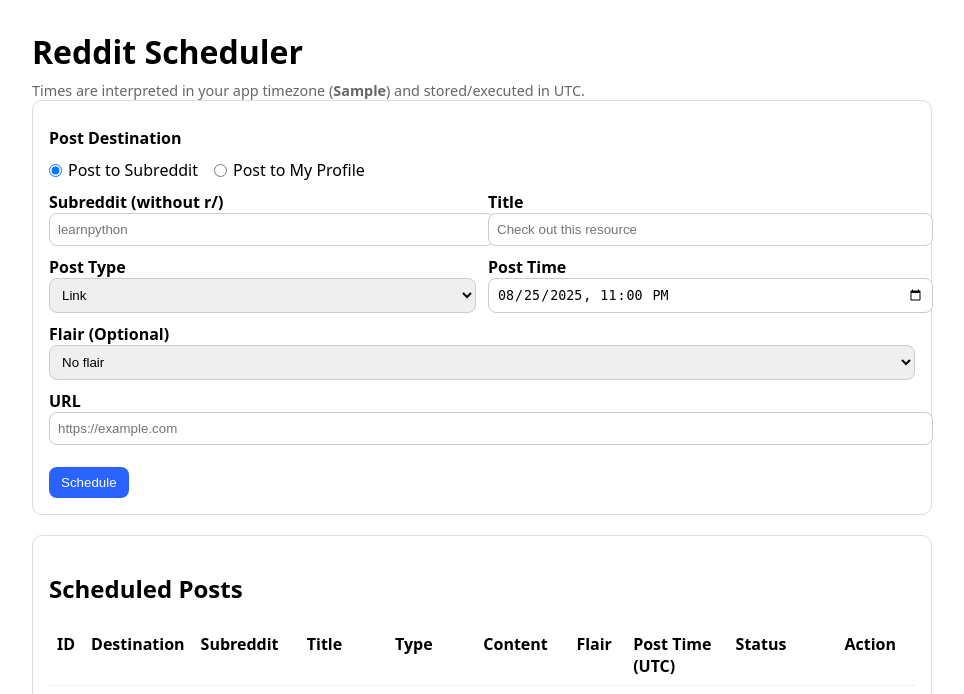
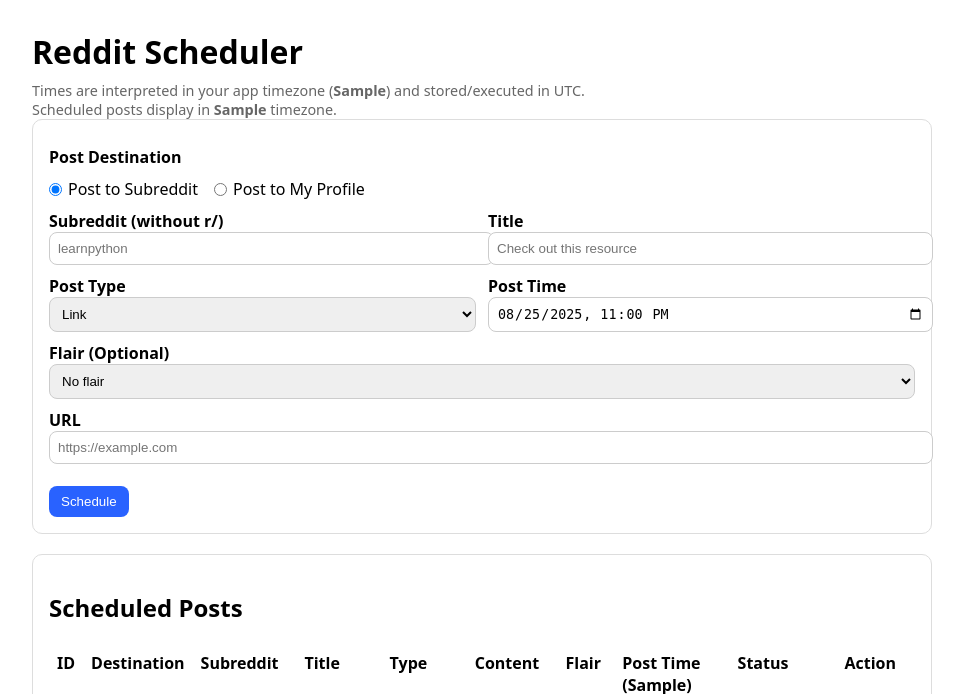
Before and after one commit to srijaysunil/reddit-test, a Flask app: template templates/index.html in a window 1280 px wide. Shown: the top 694 px of the page, without its empty margins (158-1122 px from the left). Run offline with Flask 3, Linux system fonts and the light colour scheme; the template is opened without the code that fills it: most values are stand-ins (such as "Sample title", 1, 10 or a date in 2020); parts of the project's set-up code (start-up, migrations or seed data) failed here and were passed over.

Commit message:
changing time to central

```diff
--- a/app.py
+++ b/app.py
@@ -23,6 +23,8 @@ def allowed_file(filename):
 
 # Timezone for interpreting user input times
 APP_TZ = ZoneInfo(os.getenv("APP_TIMEZONE", "UTC"))
+# Timezone for displaying scheduled posts
+DISPLAY_TZ = ZoneInfo("America/Chicago")  # Central Time Zone
 
 # Database
 DB_FILE = os.getenv("DB_FILE", "/data/posts.db")
@@ -43,7 +45,7 @@ def init_db():
         created_at TEXT NOT NULL,
         flair_id TEXT DEFAULT NULL,
         flair_text TEXT DEFAULT NULL,
-        destination_type TEXT DEFAULT 'subreddit' -- New column: subreddit | profile
+        destination_type TEXT DEFAULT 'subreddit'
     )
     """)
     # Best-effort schema upgrades
@@ -143,6 +145,15 @@ scheduler = BackgroundScheduler()
 scheduler.add_job(func=check_scheduled_posts, trigger="interval", minutes=1)
 scheduler.start()
 
+def convert_utc_to_central(utc_time_str):
+    """Convert UTC time string to Central Time string"""
+    try:
+        utc_dt = datetime.strptime(utc_time_str, "%Y-%m-%d %H:%M").replace(tzinfo=timezone.utc)
+        central_dt = utc_dt.astimezone(DISPLAY_TZ)
+        return central_dt.strftime("%Y-%m-%d %H:%M %Z")
+    except Exception:
+        return utc_time_str  # Return original if conversion fails
+
 @app.route("/", methods=["GET", "POST"])
 def index():
     if request.method == "POST":
@@ -225,12 +236,19 @@ def index():
     posts = c.fetchall()
     conn.close()
 
+    # Convert UTC times to Central Time for display
+    posts_with_ct = []
+    for post in posts:
+        post_list = list(post)
+        post_list[5] = convert_utc_to_central(post[5])  # Convert post_time to CT
+        posts_with_ct.append(tuple(post_list))
+
     # Get flairs for the first subreddit in the list (if any) for initial display
     initial_flairs = []
-    if posts and posts[0][1]:  # Only if there's a subreddit
-        initial_flairs, _ = get_subreddit_flairs(posts[0][1])
+    if posts_with_ct and posts_with_ct[0][1]:  # Only if there's a subreddit
+        initial_flairs, _ = get_subreddit_flairs(posts_with_ct[0][1])
 
-    return render_template("index.html", posts=posts, app_tz=str(APP_TZ), flairs=initial_flairs)
+    return render_template("index.html", posts=posts_with_ct, app_tz=str(APP_TZ), flairs=initial_flairs, display_tz=str(DISPLAY_TZ))
 
 @app.route("/get_flairs/<subreddit>")
 def get_flairs(subreddit):
--- a/templates/index.html
+++ b/templates/index.html
@@ -155,7 +155,10 @@
 </head>
 <body>
     <h1>Reddit Scheduler</h1>
-    <div class="muted">Times are interpreted in your app timezone (<strong>{{ app_tz }}</strong>) and stored/executed in UTC.</div>
+    <div class="muted">
+        Times are interpreted in your app timezone (<strong>{{ app_tz }}</strong>) and stored/executed in UTC.<br>
+        Scheduled posts display in <strong>{{ display_tz }}</strong> timezone.
+    </div>
     {% with messages = get_flashed_messages() %}
       {% if messages %}
         <div class="flash">{{ messages[0] }}</div>
@@ -247,7 +250,7 @@
                     <th>Type</th>
                     <th>Content</th>
                     <th>Flair</th>
-                    <th>Post Time (UTC)</th>
+                    <th>Post Time ({{ display_tz }})</th>
                     <th>Status</th>
                     <th>Action</th>
                 </tr>
```
